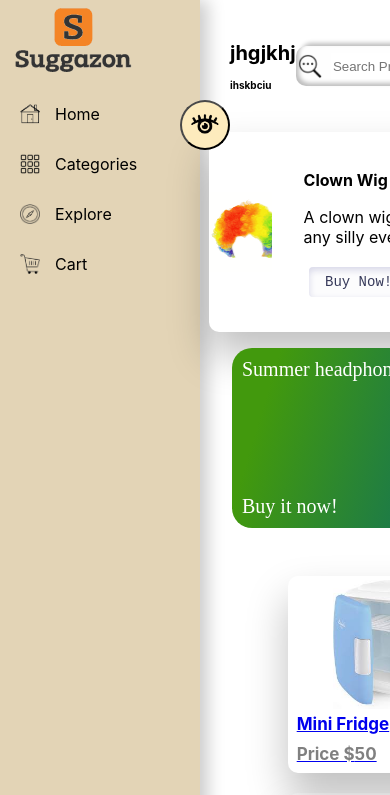
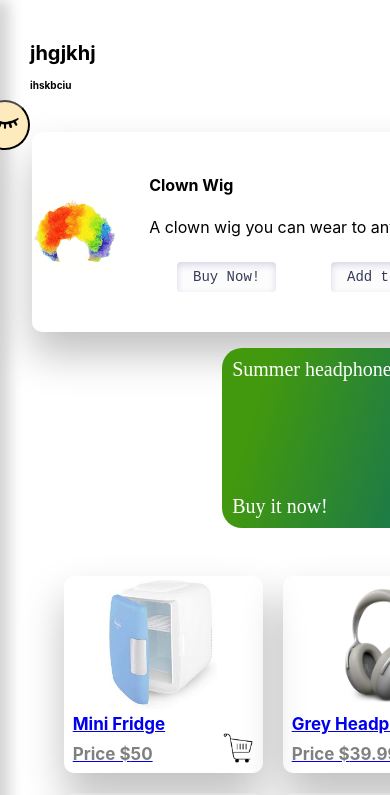
Before and after one commit to samSargsyan/suggazon, a React (Create React App) app: page / in a window 390 px wide. Shown: the top 795 px of the page. Built offline with nearby package versions, Linux system fonts and the light colour scheme; a web font is replaced by a local one.

Commit message:
tablet mode animation

```diff
--- a/src/App.css
+++ b/src/App.css
@@ -9,4 +9,30 @@
   .App {
     width: 200%;
   }
+  .mobileOpenMenu{
+    animation-name: mobileOpenMenu;
+    animation-fill-mode: forwards;
+    animation-duration: 1s;
+  }
+  .mobileCloseMenu{
+      animation-name: mobileCloseMenu;
+      animation-fill-mode: forwards;
+      animation-duration: 1s;
+  }
+  @keyframes mobileCloseMenu {
+    from {
+      width: calc(100% - 200px);
+    }
+    to {
+      width: 98%;
+    }
+  }
+  @keyframes mobileOpenMenu {
+    from {
+      width: 98%;
+    }
+    to {
+      width: calc(100% - 200px);
+    }
+  }
 }
--- a/src/App.js
+++ b/src/App.js
@@ -1,4 +1,4 @@
-import React from "react";
+import React, { useState } from "react";
 import "./App.css";
 import Header from "./components/header/Header";
 import Menu from "./components/menu/Menu";
@@ -8,11 +8,12 @@ import { BrowserRouter, Route, Routes } from "react-router-dom";
 import ItemInside from "./components/itemInside/ItemInside";
 
 function App() {
+  const [isOpen, setIsOpen] = useState(false);
   return (
     <div className="App">
       <BrowserRouter>
-        <LeftBar />
-        <div className="layout">
+        <LeftBar isOpen={isOpen} setIsOpen={setIsOpen} />
+        <div className={`layout ${isOpen ? 'mobileOpenMenu' : 'mobileCloseMenu'}`}>
           <Header />
           <Routes>
             <Route exact path="/" element={<Home />} />
--- a/src/components/header/header.scss
+++ b/src/components/header/header.scss
@@ -38,7 +38,4 @@
    .headerTitle {
      font-size: 10px;
    }
-   .layout{
-      width: 48%;
-   }
  }
--- a/src/components/leftBar/LeftBar.jsx
+++ b/src/components/leftBar/LeftBar.jsx
@@ -2,14 +2,12 @@ import './leftBar.scss';
 import logo from '../../images/logo.svg';
 import Menu from '../menu/Menu';
 import { Link } from 'react-router-dom';
-import { useState } from 'react';
 import left from '../../images/left.png';
 import right from '../../images/right.png';
 
-const LeftBar = () => {
-  const [isOpen, setIsOpen] = useState("");
+const LeftBar = ({ isOpen, setIsOpen }) => {
   return (
-    <div className={`leftBar ${isOpen === "" ?  "" : isOpen ? 'leftBarOpen' : 'leftBarClose'}`}>
+    <div className={`leftBar ${isOpen === "" ? "" : (isOpen ? 'leftBarOpen' : 'leftBarClose')}`}>
         <Link to="/">
           <img src={logo} alt="logo" />
         </Link>
```
